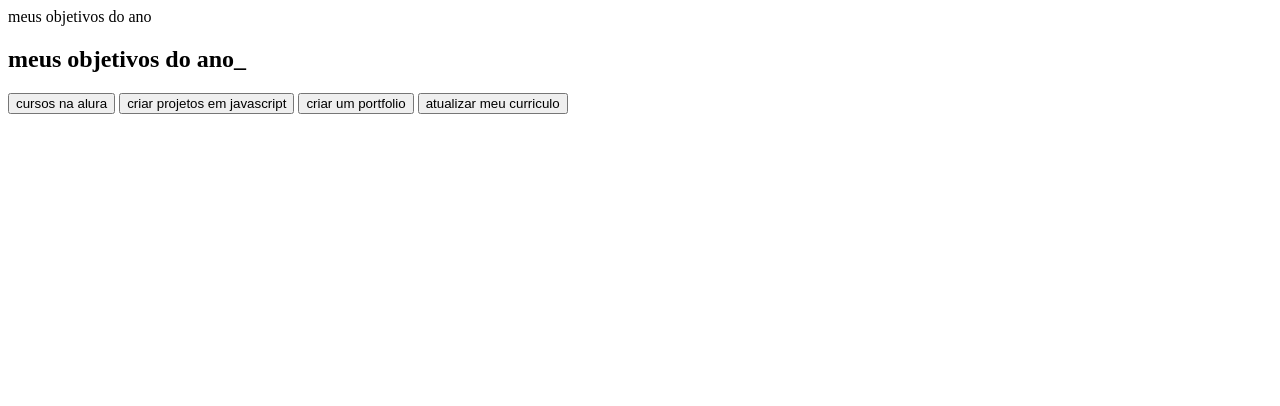
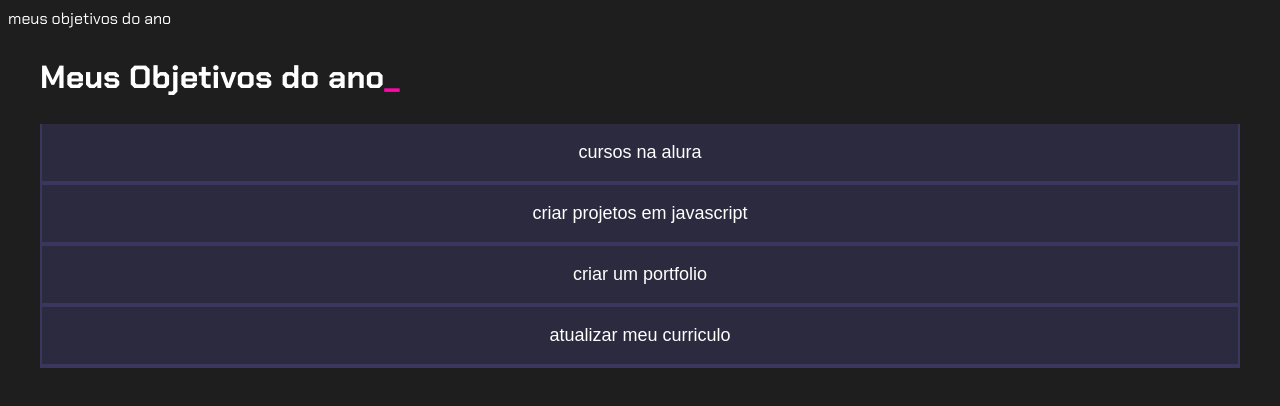
Before and after one commit to rayanimachado/p3em-projeto-de-vida, a plain HTML site: page index.html in a window 1280 px wide. Drawn offline with Linux system fonts and the light colour scheme.

Commit message:
27/03/24

```diff
--- a/index.html
+++ b/index.html
@@ -8,7 +8,7 @@
 </head>
 <body>
  <section class="conteudo-principal">
-<h2 class="titulo-principal">meus objetivos do ano_</h2>
+    <h2 class="titulo-principal">Meus Objetivos do ano<span>_</span></h2>
 <div class="botoes"></div>
         <button class="botao">cursos na alura</button>
         <button class="botao">criar projetos em javascript</button>
--- a/style.css
+++ b/style.css
@@ -1,3 +1,52 @@
+@import url('https://fonts.googleapis.com/css2?family=Chakra+Petch:wght@400;700&display=swap');
+
 :root{
     --cor-de-fundo:#1e1e1e;
+    --rosa: #fd07ab;
+    --branco: #FFFFFF;
+    --botao-ativo: #3A375E;
+    --botao-inativo: rgba(58, 55, 94, 0.5);
+    --texto-fundo: rgba(58, 55, 94, 0.3);
 }
+
+body {
+    background-color: var(--cor-de-fundo);
+    color: var(--branco);
+    font-family: 'Chakra Petch', sans-serif;
+}
+
+
+.conteudo-principal {
+    display: flex;
+    flex-direction: column;
+    justify-content: center;
+    align-items: center;
+    max-width: 1200px;
+    width: 100%;
+    margin: 0 auto;
+}
+
+.titulo-principal {
+    text-align: left;
+    width: 100%;
+    font-size: 32px;
+}
+
+.titulo-principal span {
+    color: var(--rosa);
+}
+
+.botao { font-family: "Crakra Petch", sans-serif;
+    background-color: var(--botao-inativo);
+    color: var(--branco);
+    display: flex;
+    justify-content: center;
+    padding: 1em;
+    font-size: 18px;
+    align-items: center;
+    width: 100%;
+    border-bottom: 4px solid var(--botao-ativo);
+    border-left: 2px solid var(--botao-ativo);
+    border-right: 2px solid var(--botao-ativo);
+    border-top: none;
+}
```
